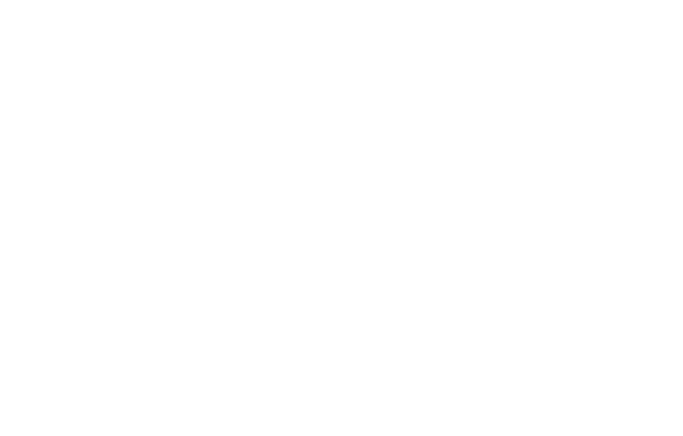
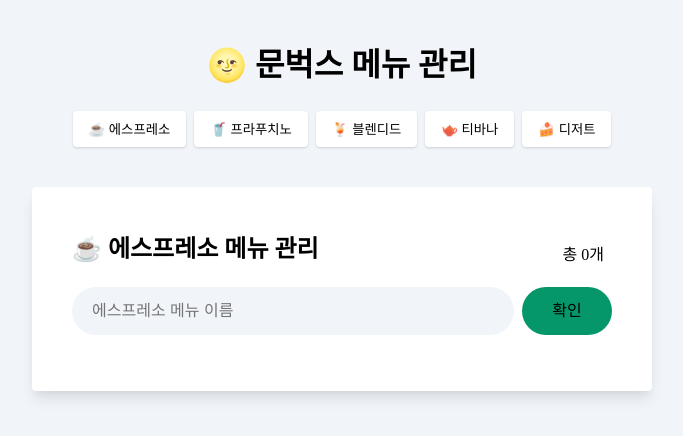
Before and after one commit to kimchulyeon/vanillaJS-coffee, a plain HTML site: page index.html in a window 1280 px wide. Shown: the whole page, without its empty margins (298-981 px from the left). Drawn offline with Linux system fonts and the light colour scheme.

Commit message:
feat: HTML

```diff
--- a/index.html
+++ b/index.html
@@ -1,10 +1,92 @@
 <!DOCTYPE html>
-<html lang="ko">
+<html lang="kr">
   <head>
     <meta charset="UTF-8" />
-    <meta http-equiv="X-UA-Compatible" content="IE=edge" />
-    <meta name="viewport" content="width=device-width, initial-scale=1.0" />
-    <title>Coffee</title>
+    <title>COFFEE</title>
+    <meta name="viewport" content="width=device-width, initial-scale=1" />
+    <link rel="shortcut icon" href="src/images/favicon.ico" />
+    <link rel="icon" href="src/images/favicon.png" />
+    <link rel="stylesheet" href="src/css/index.css" />
   </head>
-  <body></body>
+  <body>
+    <div id="app" class="px-4">
+      <div class="d-flex justify-center mt-5 w-100">
+        <div class="w-100">
+          <!-- HEADER -->
+          <header class="my-4">
+            <a href="/" class="text-black">
+              <h1 class="text-center font-bold">🌝 문벅스 메뉴 관리</h1>
+            </a>
+            <nav class="d-flex justify-center flex-wrap">
+              <button
+                data-category-name="espresso"
+                class="cafe-category-name btn bg-white shadow mx-1"
+              >
+                ☕ 에스프레소
+              </button>
+              <button
+                data-category-name="frappuccino"
+                class="cafe-category-name btn bg-white shadow mx-1"
+              >
+                🥤 프라푸치노
+              </button>
+              <button
+                data-category-name="blended"
+                class="cafe-category-name btn bg-white shadow mx-1"
+              >
+                🍹 블렌디드
+              </button>
+              <button
+                data-category-name="teavana"
+                class="cafe-category-name btn bg-white shadow mx-1"
+              >
+                🫖 티바나
+              </button>
+              <button
+                data-category-name="desert"
+                class="cafe-category-name btn bg-white shadow mx-1"
+              >
+                🍰 디저트
+              </button>
+            </nav>
+          </header>
+          <!-- MAIN -->
+          <main class="mt-10 d-flex justify-center">
+            <div class="wrapper bg-white p-10">
+              <div class="heading d-flex justify-between">
+                <h2 class="mt-1">☕ 에스프레소 메뉴 관리</h2>
+                <span class="mr-2 mt-4 menu-count">총 0개</span>
+              </div>
+              <form id="espresso-menu-form">
+                <div class="d-flex w-100">
+                  <label for="espresso-menu-name" class="input-label" hidden>
+                    에스프레소 메뉴 이름
+                  </label>
+                  <input
+                    type="text"
+                    id="espresso-menu-name"
+                    name="espressoMenuName"
+                    class="input-field"
+                    placeholder="에스프레소 메뉴 이름"
+                    autocomplete="off"
+                  />
+                  <button
+                    type="button"
+                    name="submit"
+                    id="espresso-menu-submit-button"
+                    class="input-submit bg-green-600 ml-2"
+                  >
+                    확인
+                  </button>
+                </div>
+              </form>
+              <!-- 추가된 메뉴 리스트 -->
+              <ul id="espresso-menu-list" class="mt-3 pl-0"></ul>
+            </div>
+          </main>
+        </div>
+      </div>
+    </div>
+    <script type="module" src="./src/js/index.js"></script>
+  </body>
 </html>
```
